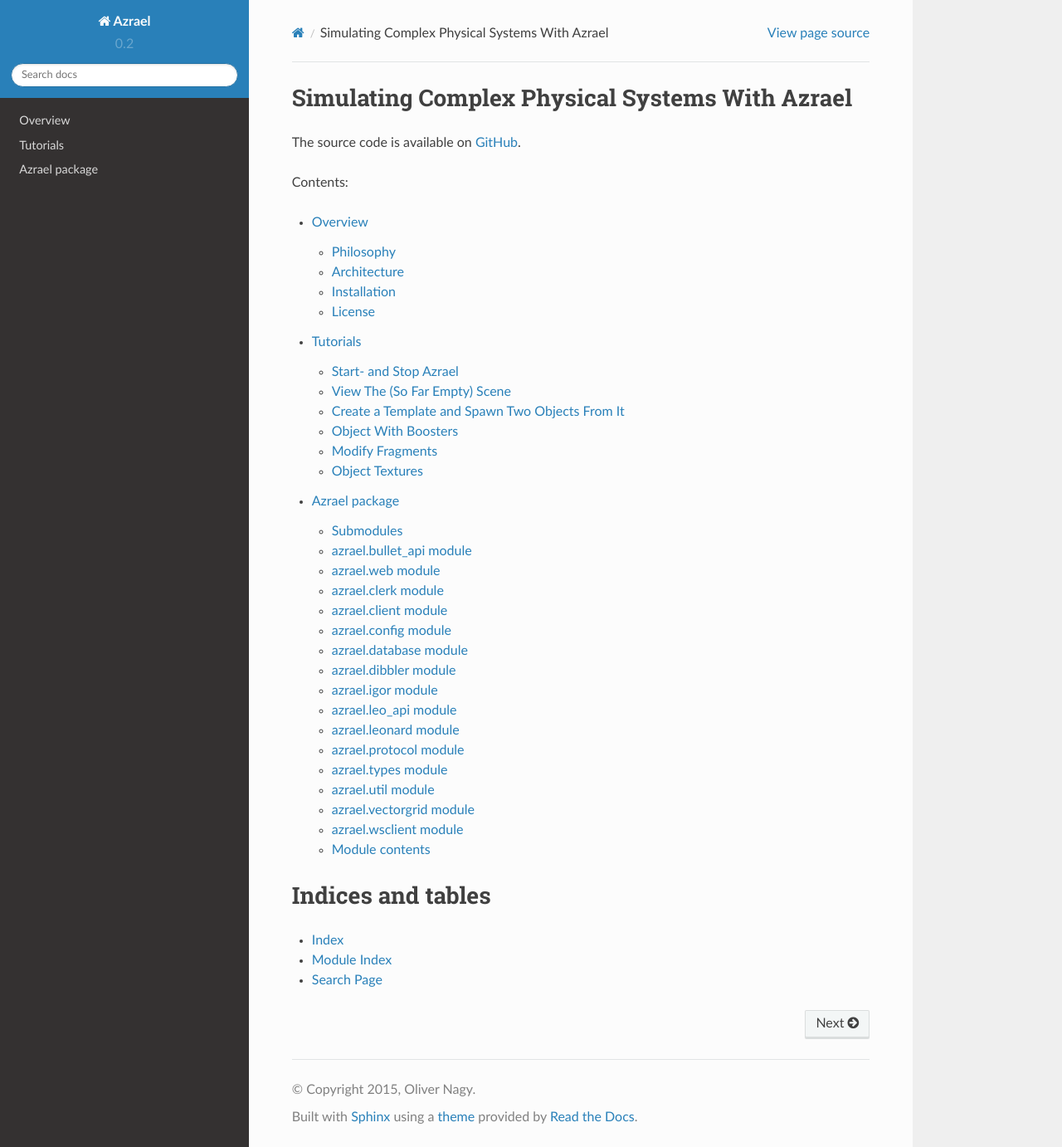
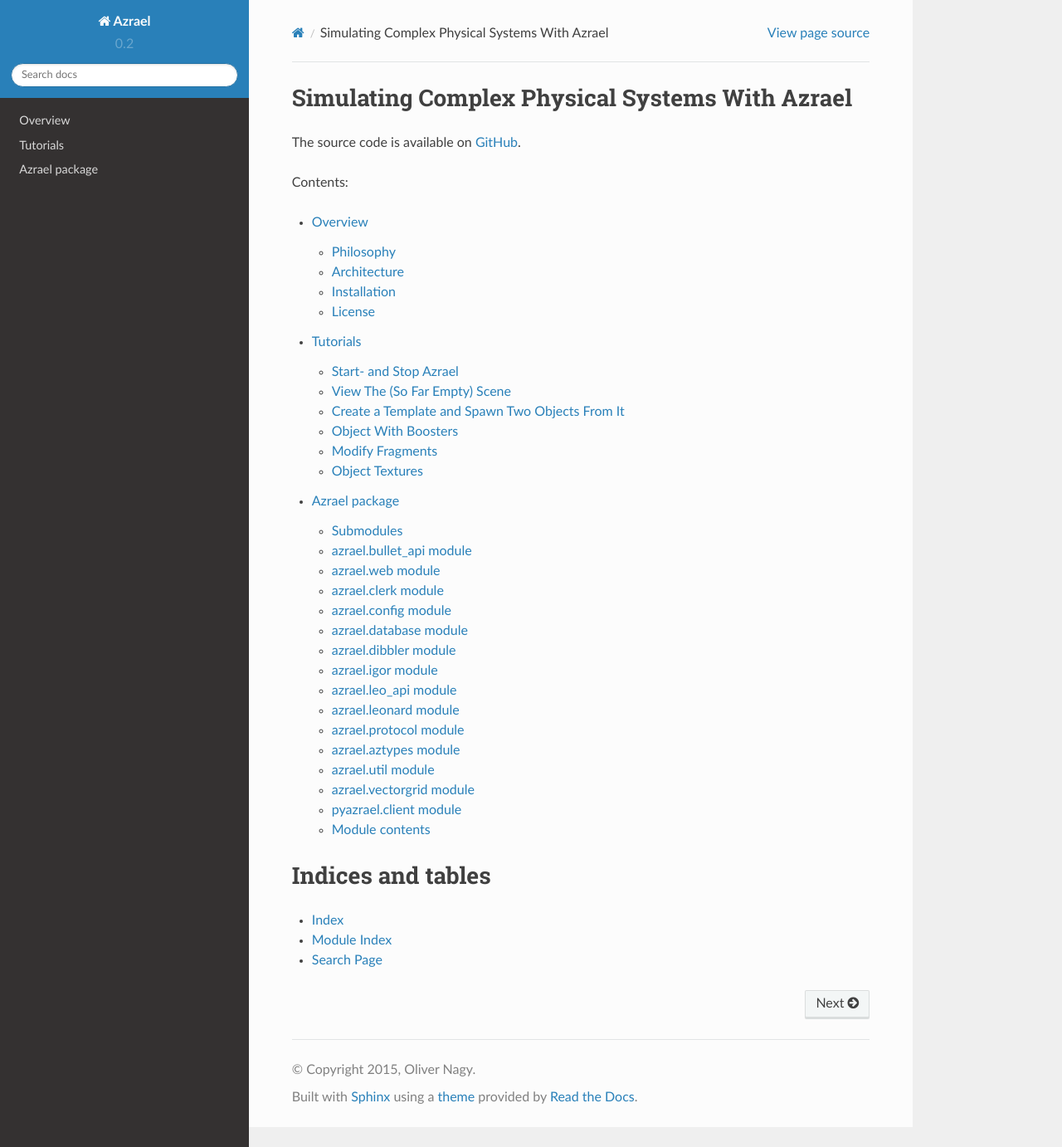
Before and after one commit to olitheolix/azrael, a Sphinx documentation site: the page built from doc/index.rst, in a window 1280 px wide and 1382 px high. Shown: the whole window at 83% size. Built offline with Sphinx 7.4.7 and the Read the Docs theme 2.0.0, drawn with Linux system fonts in a browser that asks for light colours.

Commit message:
Sphinx docu compiles again.

```diff
--- a/doc/api.rst
+++ b/doc/api.rst
@@ -24,14 +24,6 @@
 -------------------
 
 .. automodule:: azrael.clerk
-    :members:
-    :undoc-members:
-    :show-inheritance:
-
-azrael.client module
---------------------
-
-.. automodule:: azrael.client
     :members:
     :undoc-members:
     :show-inheritance:
@@ -92,10 +84,10 @@
     :undoc-members:
     :show-inheritance:
 
-azrael.types module
+azrael.aztypes module
 -------------------------------
 
-.. automodule:: azrael.types
+.. automodule:: azrael.aztypes
     :members:
     :undoc-members:
     :show-inheritance:
@@ -117,10 +109,10 @@
     :undoc-members:
     :show-inheritance:
 
-azrael.wsclient module
+pyazrael.client module
 ----------------------
 
-.. automodule:: azrael.wsclient
+.. automodule:: pyazrael.client
     :members:
     :undoc-members:
     :show-inheritance:
```
Also changed, not shown: 1 other file.
